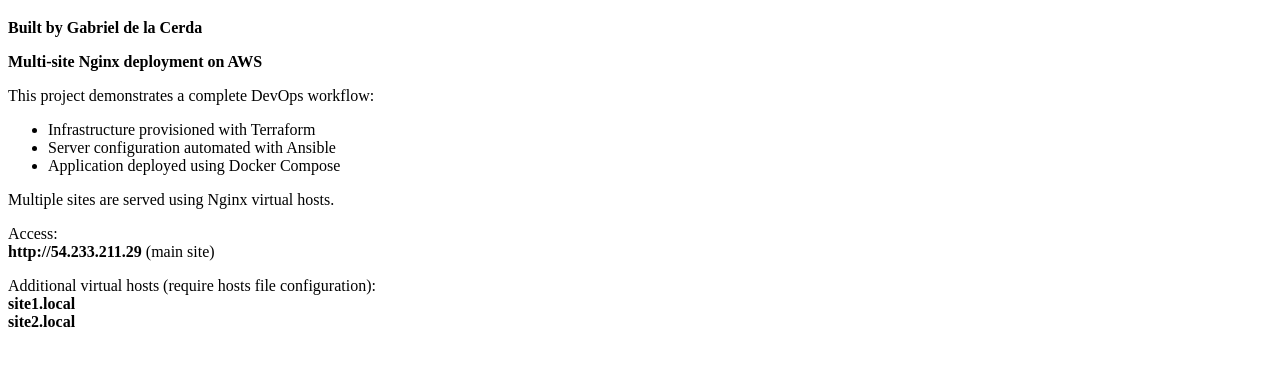
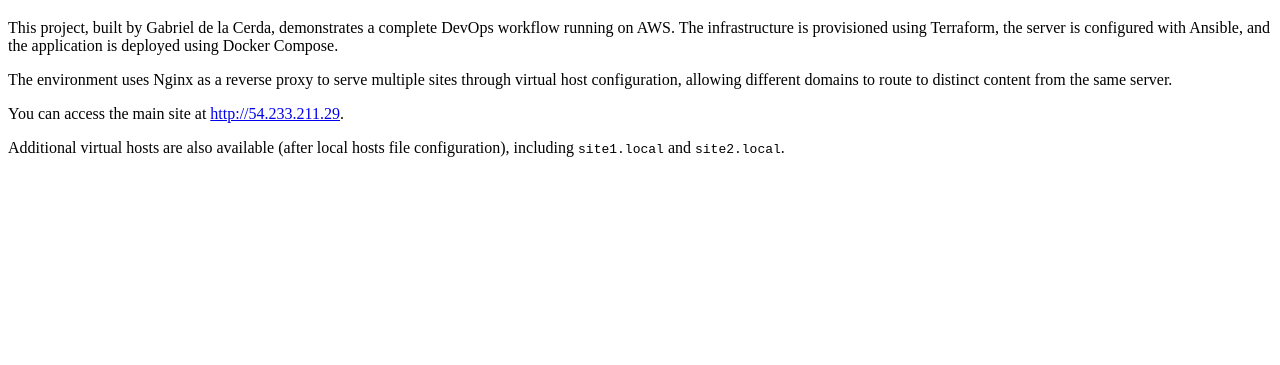
Before and after one commit to Gabrieldelacerda/nginx-multisite-lab-V2, a plain HTML site: page sites/site1/index.html in a window 1280 px wide. Shown: the part 61-426 px from the top of the page. Drawn offline with Linux system fonts and the light colour scheme.

Commit message:
Updating HTML from site 1

```diff
--- a/sites/site1/index.html
+++ b/sites/site1/index.html
@@ -4,36 +4,27 @@
   <title>Gabriel de la Cerda Project</title>
 </head>
 <body>
-  <h1 style="font-size: 32px;"><b>Gabriel de la Cerda Project</b></h1>
-
-  <p><b>Built by Gabriel de la Cerda</b></p>
-
-  <p><b>Multi-site Nginx deployment on AWS</b></p>
+  <h1>Gabriel de la Cerda Project</h1>
 
   <p>
-    This project demonstrates a complete DevOps workflow:
+    This project, built by Gabriel de la Cerda, demonstrates a complete DevOps workflow running on AWS.
+    The infrastructure is provisioned using Terraform, the server is configured with Ansible,
+    and the application is deployed using Docker Compose.
   </p>
 
-  <ul>
-    <li>Infrastructure provisioned with Terraform</li>
-    <li>Server configuration automated with Ansible</li>
-    <li>Application deployed using Docker Compose</li>
-  </ul>
+  <p>
+    The environment uses Nginx as a reverse proxy to serve multiple sites through virtual host configuration,
+    allowing different domains to route to distinct content from the same server.
+  </p>
 
   <p>
-    Multiple sites are served using Nginx virtual hosts.
+    You can access the main site at
+    <a href="http://54.233.211.29">http://54.233.211.29</a>.
   </p>
 
-<p>
-  Access:
-  <br><b>http://54.233.211.29</b> (main site)
-</p>
-
-<p>
-  Additional virtual hosts (require hosts file configuration):
-  <br><b>site1.local</b>
-  <br><b>site2.local</b>
-</p>
-
+  <p>
+    Additional virtual hosts are also available (after local hosts file configuration),
+    including <code>site1.local</code> and <code>site2.local</code>.
+  </p>
 </body>
 </html>
```
